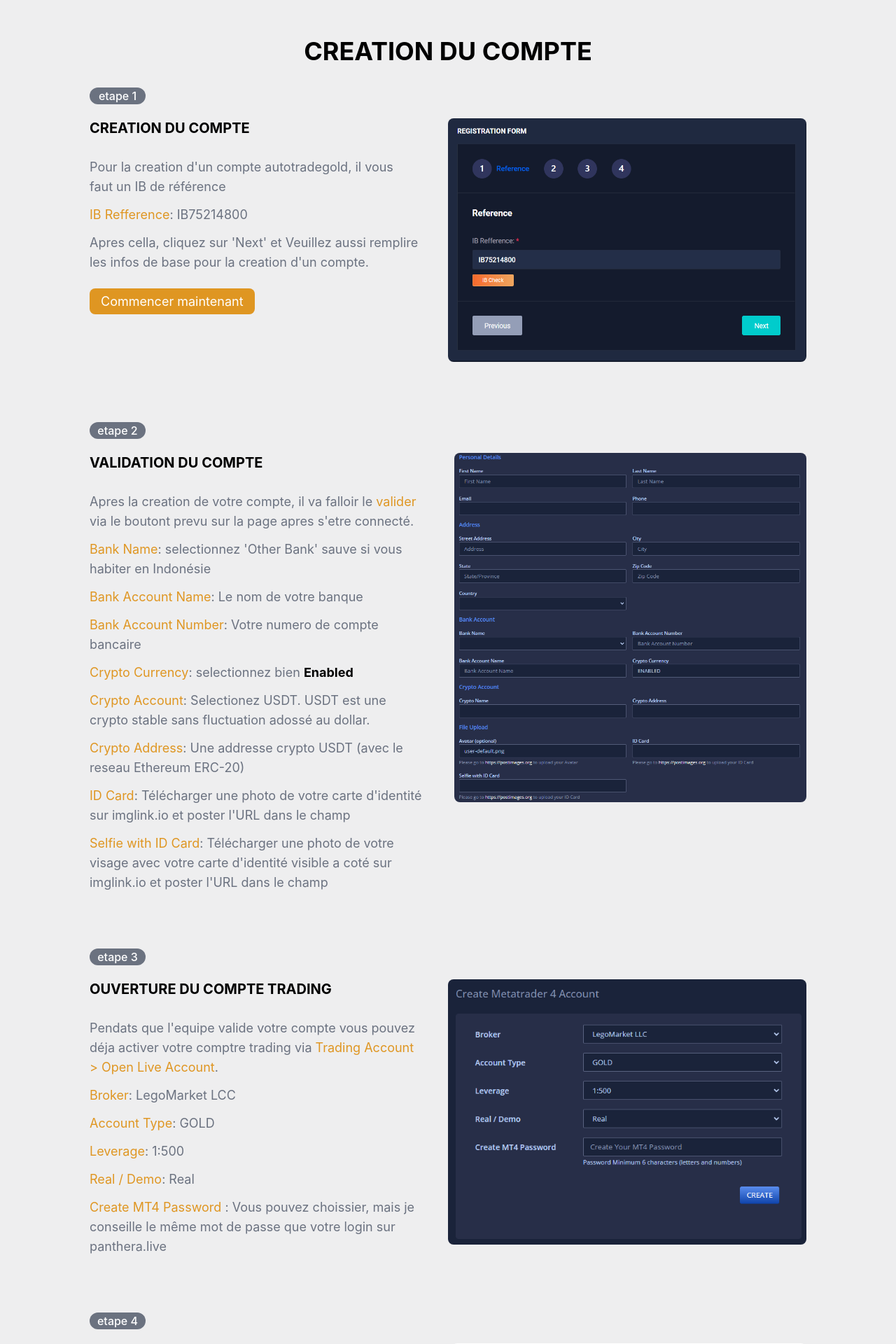
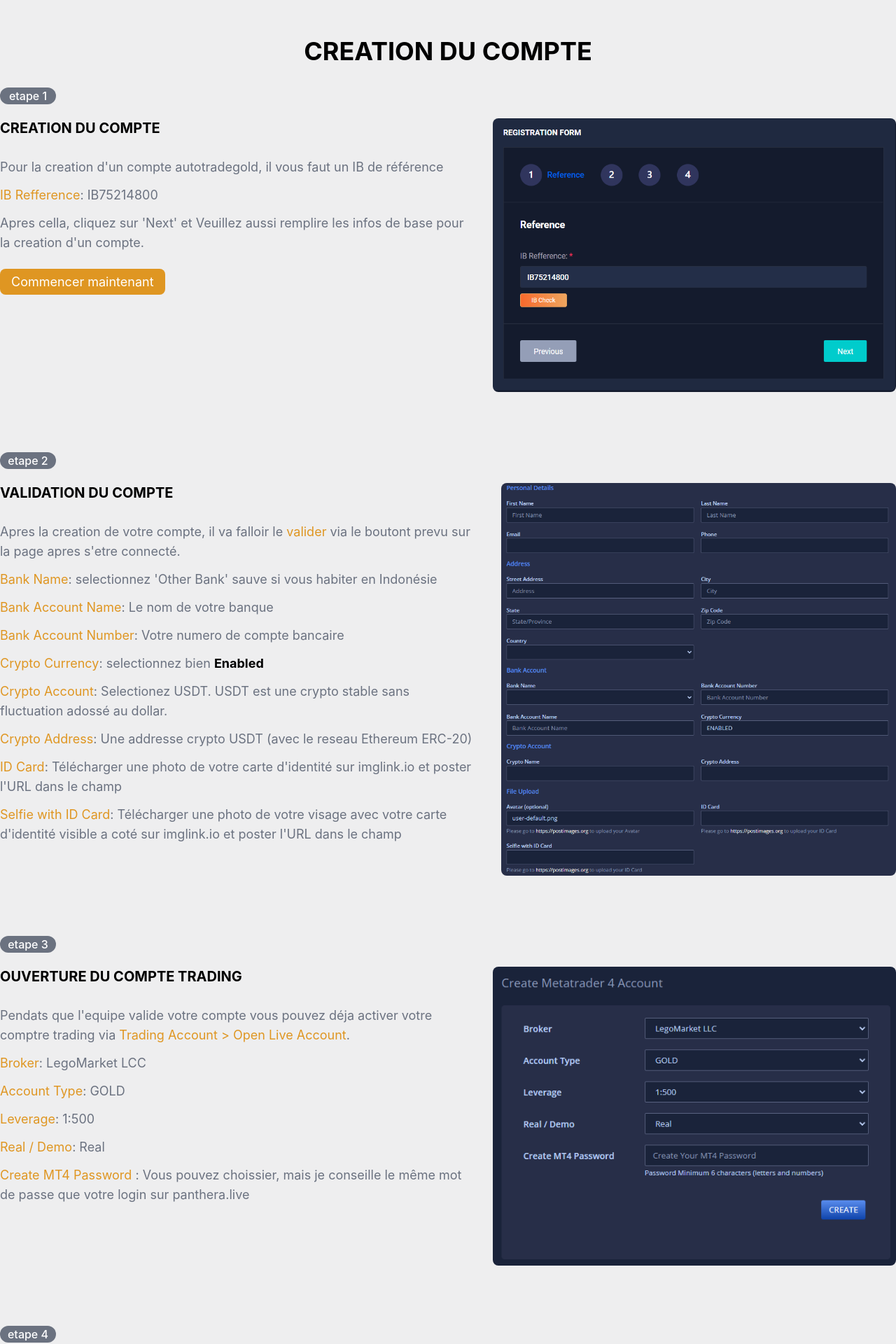
Before and after one commit to maximegheraille/robots-trading, a Next.js app: page /autotradegold in a window 1280 px wide. Shown: the part 2040-3960 px from the top of the page at 70% size. Built offline with nearby package versions, Linux system fonts and the light colour scheme.

Commit message:
max width

```diff
--- a/pages/autotradegold.tsx
+++ b/pages/autotradegold.tsx
@@ -162,14 +162,14 @@ const autotradegold = () => {
         </div>
       </div>
 
-      <section className="pt-40 max-w-5xl mx-auto">
+      <section className="pt-40 max-w-7xl mx-auto">
         <h1
           className="text-center text-4xl py-8 text-black font-bold"
           id="compte"
         >
           CREATION DU COMPTE
         </h1>
-        <div className="max-w-5xl mx-auto flex flex-col">
+        <div className="max-w-7xl mx-auto flex flex-col">
           <p className="font-medium rounded-full text-center text-white bg-gray-500 w-20">
             etape 1
           </p>
@@ -207,7 +207,7 @@ const autotradegold = () => {
           </div>
         </div>
 
-        <div className="max-w-5xl mx-auto flex flex-col pt-20">
+        <div className="max-w-7xl mx-auto flex flex-col pt-20">
           <p className="font-medium rounded-full text-center text-white bg-gray-500 w-20">
             etape 2
           </p>
@@ -271,7 +271,7 @@ const autotradegold = () => {
           </div>
         </div>
 
-        <div className="max-w-5xl mx-auto flex flex-col pt-20">
+        <div className="max-w-7xl mx-auto flex flex-col pt-20">
           <p className="font-medium rounded-full text-center text-white bg-gray-500 w-20">
             etape 3
           </p>
@@ -594,7 +594,7 @@ const autotradegold = () => {
           </div>
         </div>
       </section>
-      <section className="pt-40 max-w-5xl mx-auto">
+      <section className="pt-40 max-w-7xl mx-auto">
         <h1
           className="text-center text-4xl py-8 text-black font-bold"
           id="depots"
```
